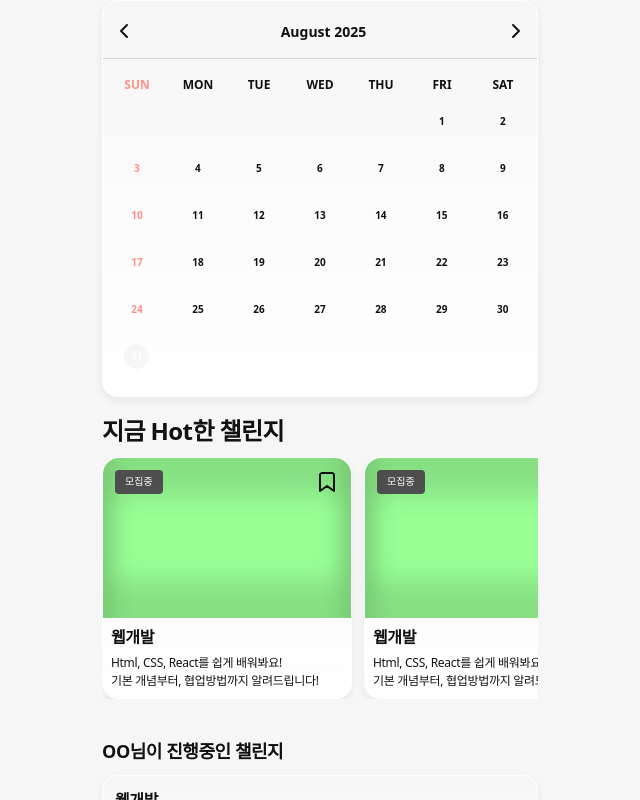
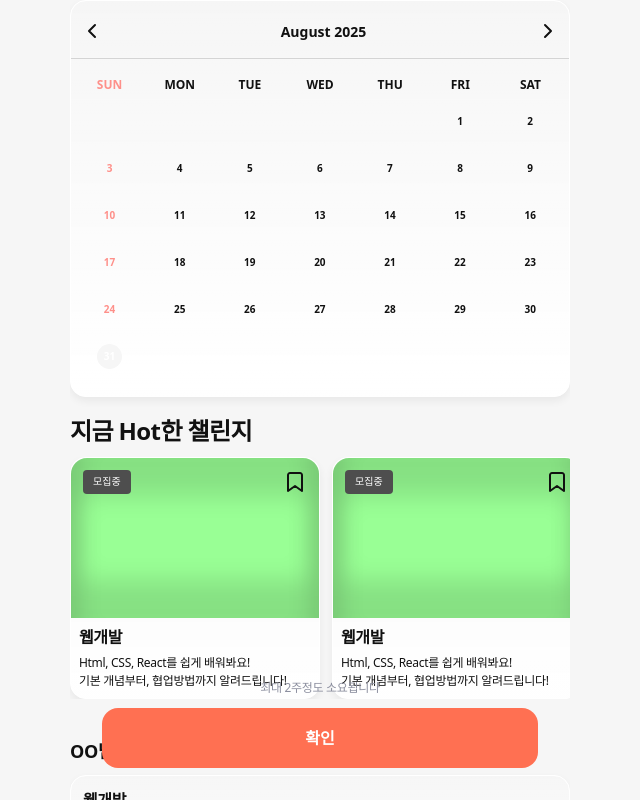
Before and after one commit to 9oormthon-univ/2025_SEASONTHON_TEAM_57_FE, a Next.js app: page /challenge in a window 1280 px wide. Shown: the whole page, without its empty margins (320-960 px from the left). Built offline with nearby package versions, Linux system fonts and the light colour scheme.

Commit message:
feat: bottomButton, Modal, buttonBox component

```diff
--- a/app/(router)/challenge/page.tsx
+++ b/app/(router)/challenge/page.tsx
@@ -1,12 +1,12 @@
-import DateCalendar from '@/app/(router)/challenge/_components/calendar';
-import Wrapper from '@/components/layout/body';
+import BottomButton from '@/components/button/bottomButton';
 import ShadowBox from '@/components/shadow';
 
+import DateCalendar from './_components/calendar';
 import HotChallengeCard from './_components/hotChallengeCard';
 
 export default function ChallengePage() {
   return (
-    <Wrapper>
+    <>
       <DateCalendar />
 
       {/* main contents area */}
@@ -30,7 +30,11 @@ export default function ChallengePage() {
           </div>
         </Section>
       </div>
-    </Wrapper>
+      <BottomButton
+        buttonText="확인"
+        description="최대 2주정도 소요됩니다"
+      />
+    </>
   );
 }
 
--- a/app/globals.css
+++ b/app/globals.css
@@ -136,6 +136,19 @@ video {
   background-color: var(--secondary);
 }
 
+@utility text-gray1 {
+  color: var(--gray1);
+}
+@utility text-gray2 {
+  color: var(--gray2);
+}
+@utility text-gray3 {
+  color: var(--gray3);
+}
+@utility text-gray4 {
+  color: var(--gray4);
+}
+
 @utility h1 {
   @apply font-semibold text-[2.8rem] leading-[3.6rem] tracking-[-0.025em];
 }
--- /dev/null
+++ b/components/button/bottomButton.tsx
@@ -0,0 +1,60 @@
+'use client';
+
+import clsx from 'clsx';
+import { useState } from 'react';
+
+import Modal from '@/components/modal/modal';
+
+import ButtonBox from './buttonBox';
+
+export default function BottomButton({
+  buttonText,
+  modal,
+  description,
+}: Readonly<{
+  buttonText: string;
+  modal?: {
+    formId: string;
+    title: string;
+    loadingText: string;
+  };
+  description?: string;
+}>) {
+  const [open, setOpen] = useState<boolean>(false);
+
+  return (
+    <>
+      <div className="fixed flex justify-center inset-x-0 bottom-[3.2rem]">
+        <div className="flex w-full max-w-[50rem] px-[3.2rem]">
+          {description && (
+            <div
+              className={clsx(
+                'absolute top-[-2.8rem] left-1/2 -translate-x-1/2',
+                'caption text-center text-gray3'
+              )}
+            >
+              {description}
+            </div>
+          )}
+          <ButtonBox
+            onClick={() => setOpen(true)}
+            bgColor="var(--primary)"
+            className="max-w-[43.6rem]"
+            wFull
+          >
+            {buttonText}
+          </ButtonBox>
+        </div>
+      </div>
+      {modal && open && (
+        <Modal
+          formId={modal.formId}
+          title={modal.title}
+          loadingText={modal.loadingText}
+          onCancel={() => setOpen(false)}
+          open={open}
+        />
+      )}
+    </>
+  );
+}
--- /dev/null
+++ b/components/button/buttonBox.tsx
@@ -0,0 +1,42 @@
+'use client';
+
+import clsx from 'clsx';
+
+export default function ButtonBox({
+  type = 'button',
+  formId,
+  children,
+  bgColor,
+  className,
+  innerClassName,
+  wFull = false,
+  disabled = false,
+  onClick,
+}: Readonly<{
+  type?: 'button' | 'submit' | 'reset';
+  formId?: string;
+  children: React.ReactNode;
+  bgColor: string;
+  className?: string;
+  innerClassName?: string;
+  wFull?: boolean;
+  disabled?: boolean;
+  onClick?: () => void;
+}>) {
+  return (
+    <button
+      type={type}
+      form={formId}
+      className={clsx(
+        wFull ? 'w-full' : 'w-[32.6rem]',
+        'h-[6rem] rounded-[1.6rem] text-white',
+        disabled && 'grayscale-90',
+        className
+      )}
+      style={{ backgroundColor: bgColor }}
+      onClick={disabled ? undefined : onClick}
+    >
+      <div className={clsx('btn1', innerClassName)}>{children}</div>
+    </button>
+  );
+}
--- a/components/layout/body.tsx
+++ /dev/null
@@ -1,7 +0,0 @@
-export default function Wrapper({
-  children,
-}: Readonly<{
-  children: React.ReactNode;
-}>) {
-  return <div className="relative mx-[3.2rem]">{children}</div>;
-}
--- /dev/null
+++ b/components/modal/modal.tsx
@@ -0,0 +1,64 @@
+import clsx from 'clsx';
+import { useFormStatus } from 'react-dom';
+
+import ButtonBox from '@/components/button/buttonBox';
+import styles from '@/styles/modal.module.css';
+
+export default function Modal({
+  formId,
+  title,
+  loadingText,
+  open,
+  onCancel,
+}: {
+  formId: string;
+  title: string;
+  loadingText: string;
+  open: boolean;
+  onCancel: () => void;
+}) {
+  const { pending } = useFormStatus();
+
+  return (
+    <div
+      className="fixed inset-0 flex items-center justify-center z-[100]"
+      aria-modal="true"
+      role="dialog"
+    >
+      <div
+        className="absolute bg-[#DDE7E780] w-full h-full z-[101]"
+        onClick={onCancel}
+      />
+      <div className={clsx(styles.modal, 'flex flex-col')}>
+        {pending ? (
+          <div className="w-full h-full flex flex-col justify-center items-center gap-[1.2rem]">
+            <div className="body1">{loadingText}</div>
+            <div className={styles.circle}></div>
+          </div>
+        ) : (
+          <>
+            <div className="body1 mt-[2rem] mb-[3.2rem] text-center">{title}</div>
+            <div className="flex justify-between gap-[3.2rem]">
+              <ButtonBox
+                type="submit"
+                bgColor="var(--primary)"
+                formId={formId}
+                disabled={!open}
+                className="!border !border-[var(--primary)]"
+              >
+                예
+              </ButtonBox>
+              <ButtonBox
+                onClick={onCancel}
+                bgColor="white"
+                className="!border !border-[var(--gray2)]"
+              >
+                아니요
+              </ButtonBox>
+            </div>
+          </>
+        )}
+      </div>
+    </div>
+  );
+}
--- /dev/null
+++ b/styles/modal.module.css
@@ -0,0 +1,30 @@
+.modal {
+  display: block;
+  position: relative;
+  width: 30rem;
+  height: 16rem;
+  background-color: white;
+  border: 1px solid var(--gray1);
+  padding: 1.2rem 1.4rem;
+  border-radius: 1.2rem;
+  z-index: 102;
+}
+
+.circle {
+  width: 6rem;
+  height: 6rem;
+  border-radius: 100%;
+  border: 0.7rem solid var(--gray2);
+  border-top-color: var(--gray1);
+
+  animation: rotate 1s linear infinite;
+}
+
+@keyframes rotate {
+  from {
+    transform: rotate(0deg);
+  }
+  to {
+    transform: rotate(360deg);
+  }
+}
```
Also changed, not shown: public/icons/x.svg.
